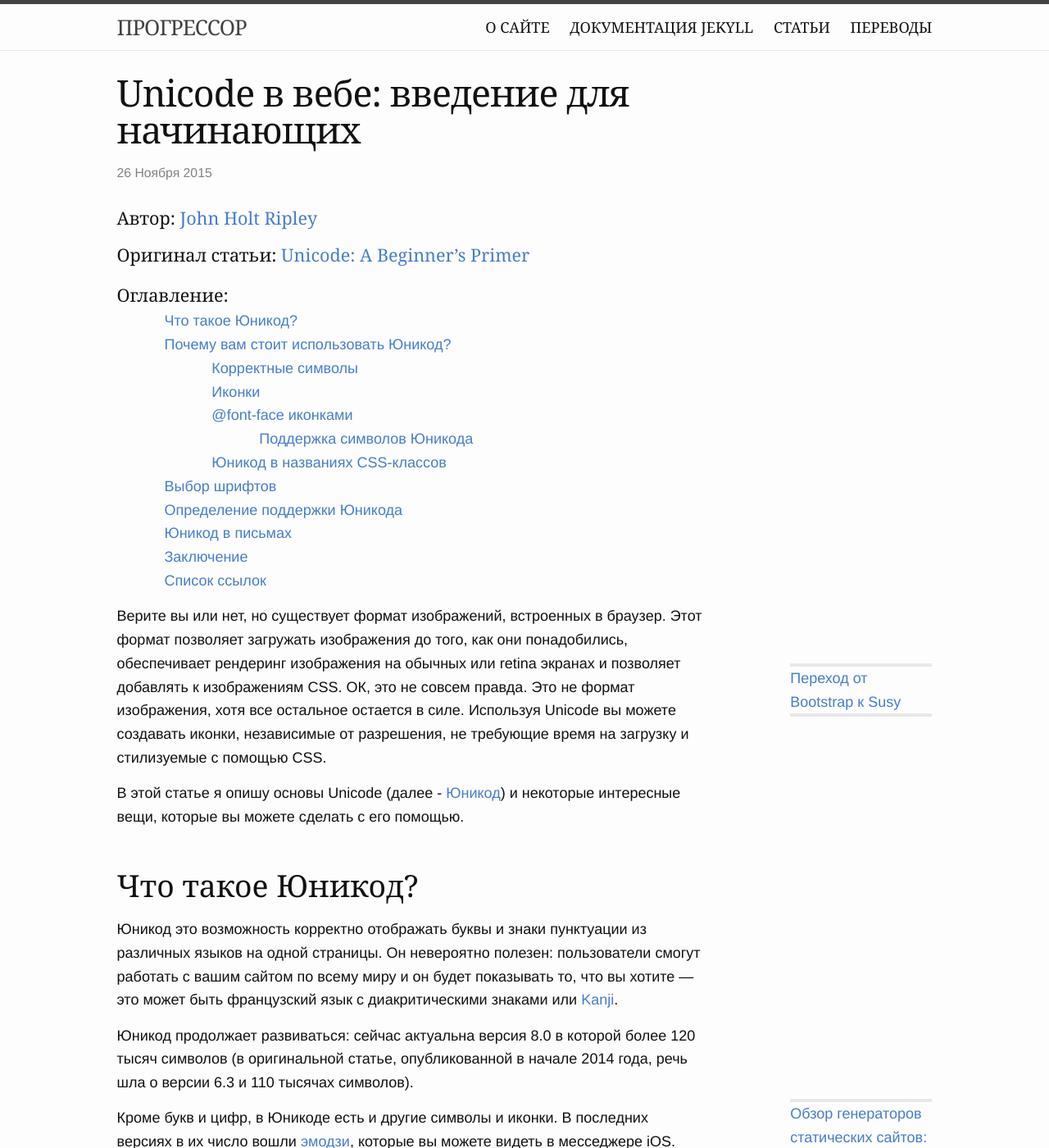
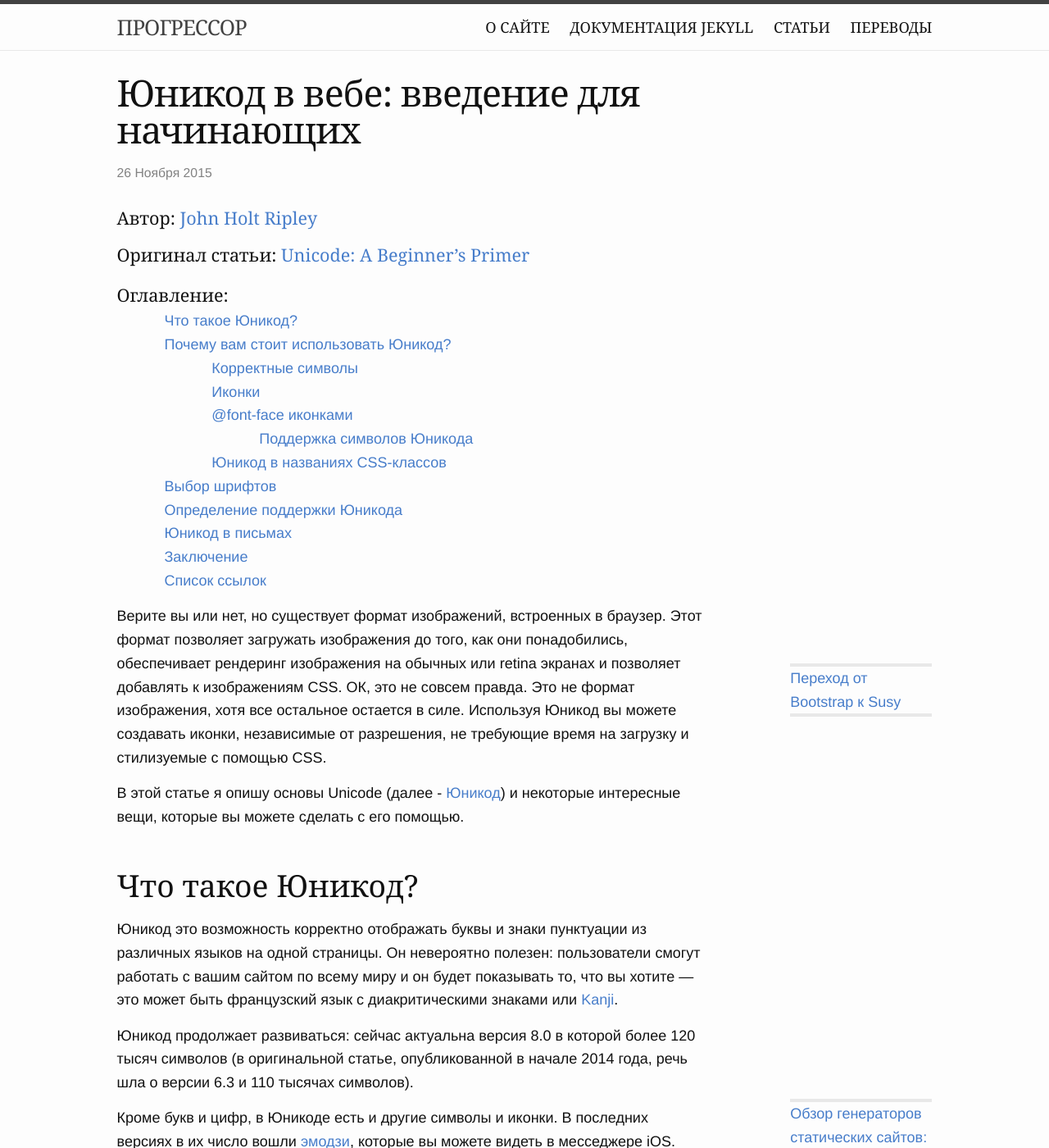
Before and after one commit to prgssr/prgssr.github.io, a Jekyll site: the page built from _posts/2015-11-26-unicode-v-vebe-vvedenie-dlya-nachinayushih.md, in a window 1280 px wide and 1400 px high. Shown: the whole window at 82% size. Built offline with Jekyll 4.4.1, drawn with Linux system fonts in a browser that asks for light colours; comment, search, counter and statistics services are not loaded.

Commit message:
fix unicode title

```diff
--- a/_posts/2015-11-26-unicode-v-vebe-vvedenie-dlya-nachinayushih.md
+++ b/_posts/2015-11-26-unicode-v-vebe-vvedenie-dlya-nachinayushih.md
@@ -1,6 +1,6 @@
 ---
 layout: post
-title: "Unicode в вебе: введение для начинающих"
+title: "Юникод в вебе: введение для начинающих"
 categories: [development]
 tags: [typography, unicode, translation, tutsplus]
 date: 2015-11-26 22:17:30
@@ -12,7 +12,7 @@ original_author: "John Holt Ripley"
 thumbnail: "/images/development/typography/shape.png"
 ---
 
-Верите вы или нет, но существует формат изображений, встроенных в браузер. Этот формат позволяет загружать изображения до того, как они понадобились, обеспечивает рендеринг изображения на обычных или retina экранах и позволяет добавлять к изображениям CSS. ОК, это не совсем правда. Это не формат изображения, хотя все остальное остается в силе. Используя Unicode вы можете создавать иконки, независимые от разрешения, не требующие время на загрузку и стилизуемые с помощью CSS.
+Верите вы или нет, но существует формат изображений, встроенных в браузер. Этот формат позволяет загружать изображения до того, как они понадобились, обеспечивает рендеринг изображения на обычных или retina экранах и позволяет добавлять к изображениям CSS. ОК, это не совсем правда. Это не формат изображения, хотя все остальное остается в силе. Используя Юникод вы можете создавать иконки, независимые от разрешения, не требующие время на загрузку и стилизуемые с помощью CSS.
 
 В этой статье я опишу основы Unicode (далее - [Юникод](https://ru.wikipedia.org/wiki/%D0%AE%D0%BD%D0%B8%D0%BA%D0%BE%D0%B4)) и некоторые интересные вещи, которые вы можете сделать с его помощью.
 
```
